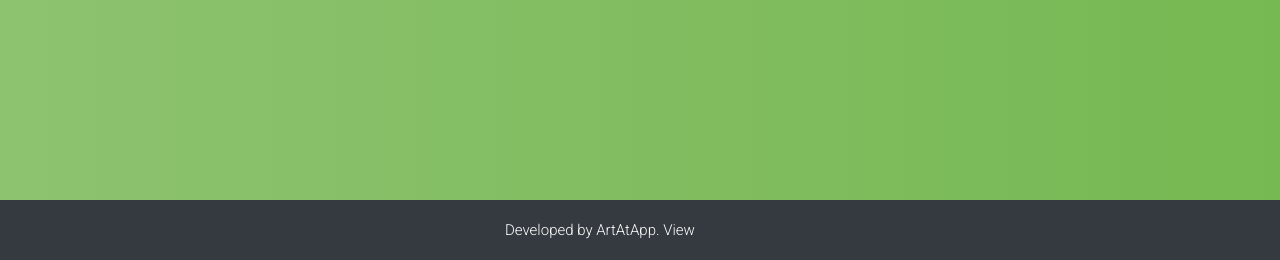
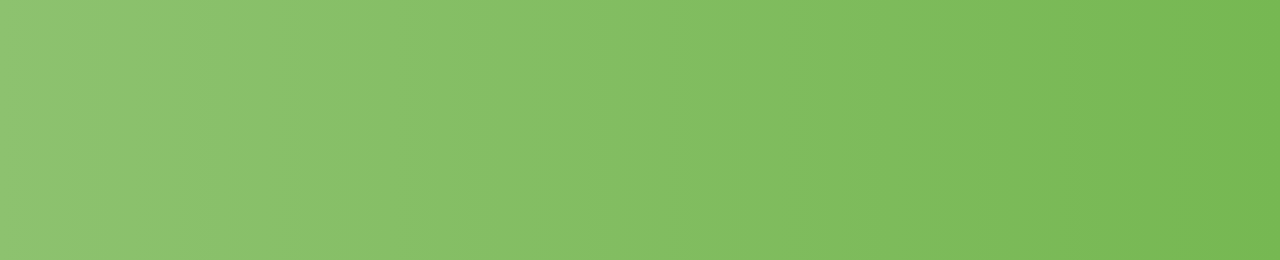
Before and after one commit to ArtAtApp/WebProject, a Django app: template templates/addartwork.html in a window 1280 px wide. Shown: the part 540-800 px from the top of the page. Run offline with Django 3.2, Linux system fonts and the light colour scheme; the template is opened without the code that fills it: values that come from a table or form of the project are taken from there, others are empty; data comes from the database, SQL or seed files in the repository; both versions use the stored data as it was after the commit; parts of the project's set-up code (start-up, migrations or seed data) failed here and were passed over; some libraries are stand-ins or nearby versions.

Commit message:
Change in homepage.html

```diff
--- a/templates/homepage.html
+++ b/templates/homepage.html
@@ -48,7 +48,7 @@
     {% endblock navbar %}
     {% block content %}
     {% endblock content %}
-    <div id="footer" class="footer bg-dark">
+    <!-- <div id="footer" class="footer bg-dark">
         {% block footer %}
         <div class="container text-white">
             <span>Developed by ArtAtApp. View organization on
@@ -57,7 +57,7 @@
             </span>
         </div>
         {% endblock footer %}
-    </div>
+    </div> -->
     <!-- Linking the scripts -->
     {% block scripts %}
     <script src="https://code.jquery.com/jquery-3.2.1.slim.min.js" integrity="sha384-KJ3o2DKtIkvYIK3UENzmM7KCkRr/rE9/Qpg6aAZGJwFDMVNA/GpGFF93hXpG5KkN"
```
Also changed, not shown: db.sqlite3, 1 other file.
